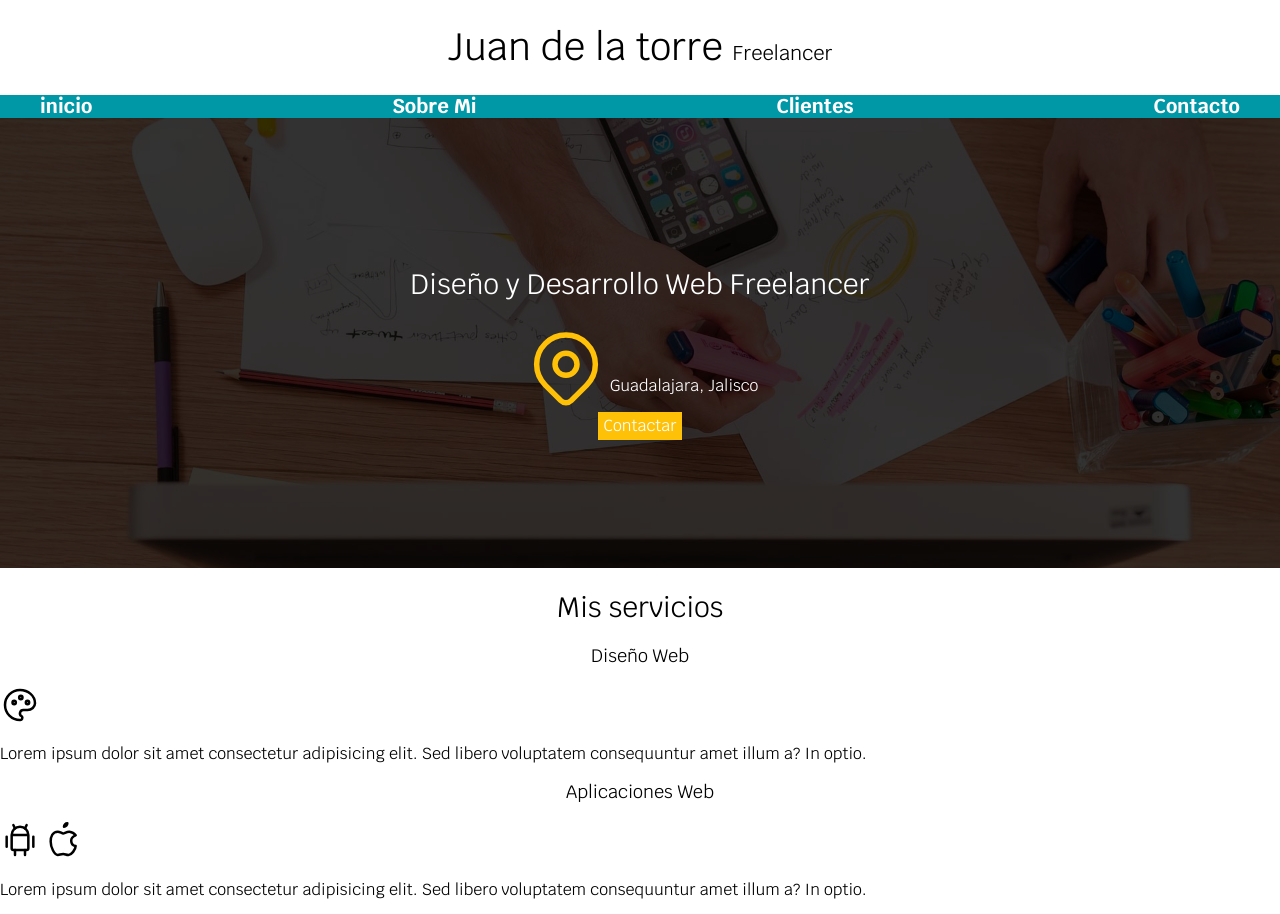
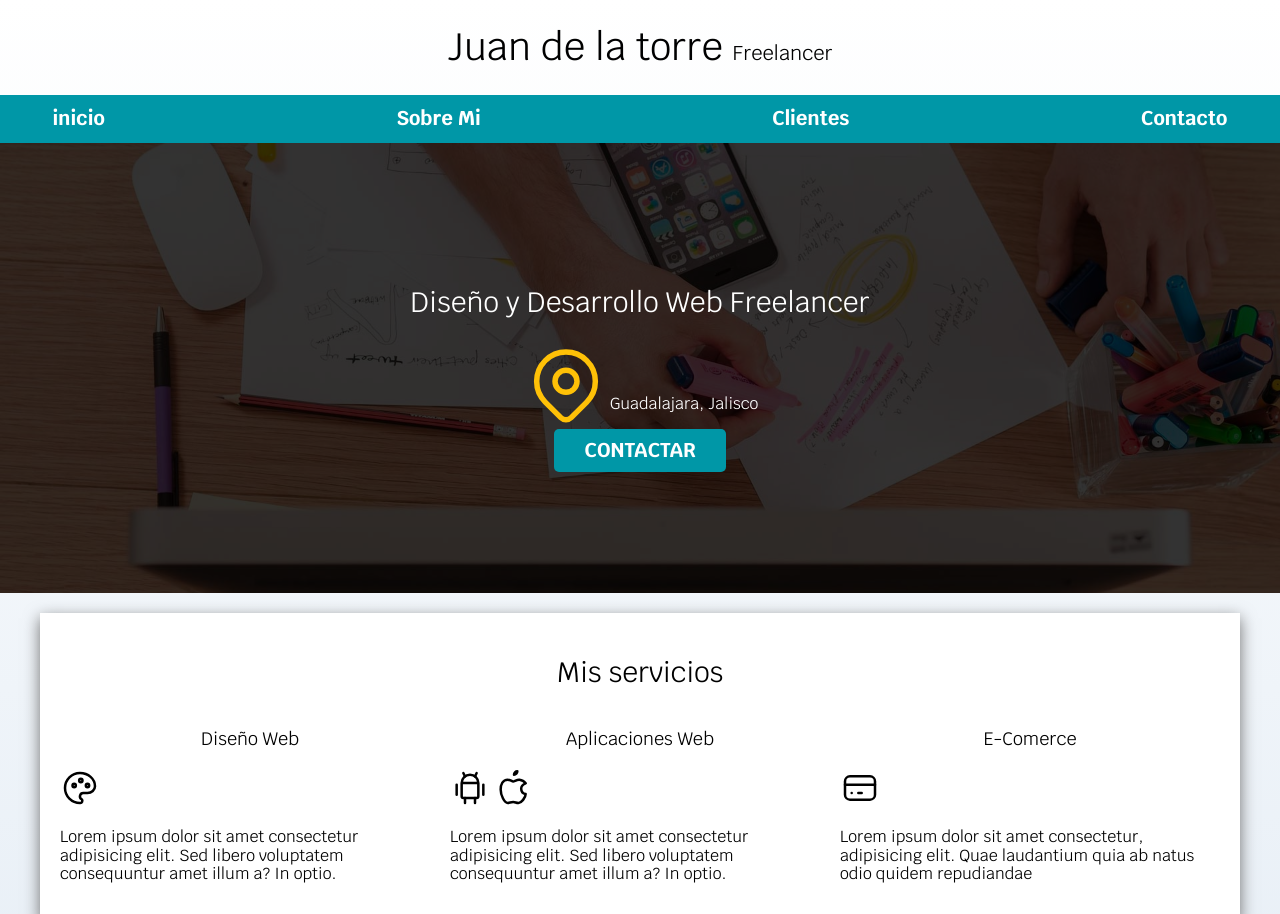
Before and after one commit to marnezcam/practica_html, a plain HTML site: page index.html in a window 1280 px wide. Shown: the top 914 px of the page. Drawn offline with Linux system fonts and the light colour scheme.

Commit message:
Se agrego el grid a la parte del main

```diff
--- a/css/styles.css
+++ b/css/styles.css
@@ -4,12 +4,14 @@
   --primario: #ffc107;
   --secundario: #0097a7;
   --gris: #757575;
+  --grisClaro: #dfe9f3;
 
   /* custom properties son propiedades que se pueden definir desde el principio */
 }
 
 /* ETIQUETAS box-sizing y befor, afters nos ayudan a evitar que las cajas o boxes en HTML no se redimencionen al momento de agregar padings y margins  */
 
+/* Globales **/
 html {
   font-size: 62.5%;
   box-sizing: border-box;
@@ -25,8 +27,30 @@ html {
 body {
   font-size: 16px;
   font-family: "Krub", sans-serif;
+
+  /* background-image permite usar un degradado de colores.*/
+  background-image: linear-gradient(
+    to top,
+    var(--grisClaro) 0%,
+    var(--blanco) 100%
+  );
 }
 
+@media (min-width: 768px) {
+  .boton a {
+    width: auto;
+  }
+}
+
+.sombra {
+  -webkit-box-shadow: 0px 5px 15px 0px rgba(112, 112, 112, 1);
+  -moz-box-shadow: 0px 5px 15px 0px rgba(112, 112, 112, 1);
+  box-shadow: 0px 5px 15px 0px rgba(112, 112, 112, 1);
+  background-color: var(--blanco);
+  padding: 2rem;
+}
+
+/*Tipografia **/
 h1 {
   font-size: 3.8rem;
 }
@@ -46,22 +70,28 @@ h3 {
   font-weight: 400;
 }
 
+/*titulos **/
 .titulo span {
   font-size: 2rem;
 }
 
-.contenedor {
-  max-width: 120rem;
-  margin: 0 auto;
-}
-
+/*Navegacion Principal */
 .nav-bg {
   background-color: var(--secundario);
 }
+
 .navegacion-principal {
   display: flex; /*Aqui se usara flexbox */
   flex-direction: column; /*Ordena Horizontal o verticalmente por default esta en row(horizontalmente)*/
   /* Se usa en lugar de aling-items cuando flex-direction es column */
+}
+
+@media (min-width: 768px) {
+  .navegacion-principal {
+    flex-direction: row;
+    justify-content: space-between;
+    align-items: center;
+  }
 }
 
 .navegacion-principal a {
@@ -71,6 +101,7 @@ h3 {
   text-decoration: none;
   font-size: 2rem;
   font-weight: 700;
+  padding: 1.25rem;
 }
 
 .navegacion-principal a:hover {
@@ -78,12 +109,14 @@ h3 {
   color: var(--oscuro);
 }
 
+/*Hero */
 .hero {
   background-image: url(../img/hero.jpg);
   background-repeat: no-repeat;
   background-size: cover; /*La imagenToma todo el ancho de la pantalla*/
   height: 450px;
   position: relative; /*Para que pueda contener contenedores relativos*/
+  margin-bottom: 2rem;
 }
 
 .contenido-hero {
@@ -99,36 +132,50 @@ h3 {
   justify-content: center;
 }
 
-.contenido-hero a {
+.contenedor {
+  max-width: 120rem;
+  margin: 0 auto;
+}
+
+.boton {
   color: var(--blanco);
   text-decoration: none;
-  background-color: var(--primario);
-  padding: 5px;
+  background-color: var(--secundario);
+  padding: 1rem 3rem;
+  font-size: 2rem;
+  text-transform: uppercase;
+  font-weight: 700;
+  border-radius: 0.5rem;
+  text-align: center;
+  width: auto;
 }
 
-@media (min-width: 480px) {
-  .navegacion-principal a {
+.contenido-hero .ubicacion {
+  display: flex;
+  align-items: flex-end;
+}
+
+@media (min-width: 768px) {
+  .servicios {
+    display: grid;
+    grid-template-columns: 1fr 1fr 1fr;
+    column-gap: 1rem;
+
+    /* grid: 200px 800px / 300px 300px; */
+    /* GRID En este caso primero se defienen los "ROWS" y despues las "COLUMNS", es la forma abreviada de definirlas */
+
+    /*   Otra forma de definir columnas en grid, lo que significa 3 columnas
+         grid-template-columns: repeat(3, 1fr);                                */
   }
 }
 
-@media (min-width: 768px) {
-  .navegacion-principal {
-    flex-direction: row;
-    justify-content: space-between;
-    align-items: center;
-  }
-}
-
-@media screen {
-}
-
-.ubicacion {
-  display: flex;
-  align-items: flex-end;
-}
 /* Combinación de decendentes
 Selecciona a los elementos hijos cuyos
 padres sean hijos de una clase */
 
 /* Recuerda si un elemento tiene un selector mas especifico no importa
 mucho donde haya sido declarado, CSS decidirá por su especificidad */
+
+/* CSSMATIC te entrega sombreados, degradados y texturas entre otras cosas para tus proyectos */
+
+/* CANIUSE Sirve para saber si algun elemento o propiedad de css no es compatible. */
--- a/index.html
+++ b/index.html
@@ -53,7 +53,7 @@
           <p>Guadalajara, Jalisco</p>
         </div>
 
-        <a href="#">Contactar</a>
+        <a class="boton" href="#">Contactar</a>
       </div>
     </section>
 
@@ -64,8 +64,9 @@
         fontawesome
     -->
 
-    <main>
+    <main class="contenedor sombra">
       <h2>Mis servicios</h2>
+      <div class="servicios">
         <section>
           <h3>Diseño Web</h3>
           <svg
@@ -164,6 +165,7 @@
             laudantium quia ab natus odio quidem repudiandae
           </p>
         </section>
+      </div>
     </main>
 
     <section>
```
Lines whose indentation alone changed are shown as unchanged.
